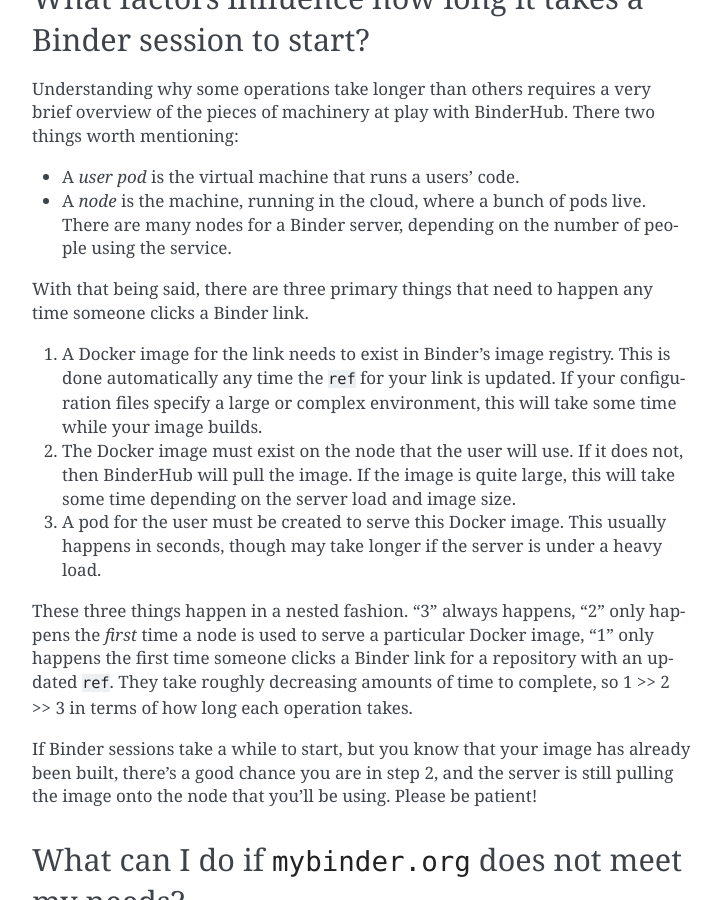
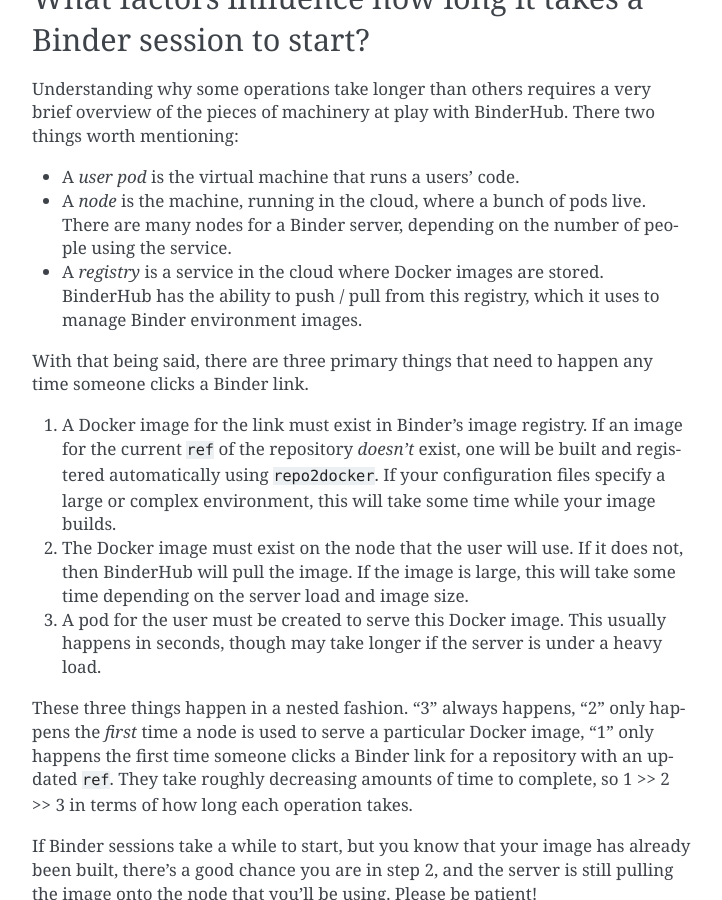
Before and after one commit to jupyterhub/mybinder.org-user-guide, a Sphinx documentation site: the page built from doc/faq.rst, in a window 1280 px wide and 900 px high, scrolled down 1944 px. Shown: the whole window, without its empty margins (388-1110 px from the left). Built offline with Sphinx 7.4.7, drawn with Linux system fonts in a browser that asks for light colours.

Commit message:
tim's comments on intro guide

```diff
--- a/doc/faq.rst
+++ b/doc/faq.rst
@@ -91,16 +91,20 @@
 * A *node* is the machine, running in the cloud, where a bunch of pods live.
   There are many nodes for a Binder server, depending on the number of people
   using the service.
+* A *registry* is a service in the cloud where Docker images are stored. BinderHub
+  has the ability to push / pull from this registry, which it uses to
+  manage Binder environment images.
 
 With that being said, there are three primary things that need to happen any
 time someone clicks a Binder link.
 
-1. A Docker image for the link needs to exist in Binder's image registry. This
-   is done automatically any time the ``ref`` for your link is updated. If your
+1. A Docker image for the link must exist in Binder's image registry. If an image
+   for the current ``ref`` of the repository *doesn't* exist, one will be built
+   and registered automatically using ``repo2docker``. If your
    configuration files specify a large or complex environment, this will take
    some time while your image builds.
 2. The Docker image must exist on the node that the user will use. If it does not,
-   then BinderHub will pull the image. If the image is quite large, this will
+   then BinderHub will pull the image. If the image is large, this will
    take some time depending on the server load and image size.
 3. A pod for the user must be created to serve this Docker image. This usually
    happens in seconds, though may take longer if the server is under a heavy
--- a/doc/user-guidelines.rst
+++ b/doc/user-guidelines.rst
@@ -33,7 +33,7 @@
 
 We don't want a single repository to dominate all of the traffic to Binder, so
 we've set a maximum limit of concurrent user sessions that point to the same
-Binder link. **The max number of simultaneous users for a given repo is 100**.
+Binder link. **The maximum number of simultaneous users for a given repo is 100**.
 If you think you have a *really* good reason for why this number should be
 higher, please `Open an Issue <https://github.com/jupyterhub/mybinder.org-deploy/issues>`_
 to discuss with the community!
```
